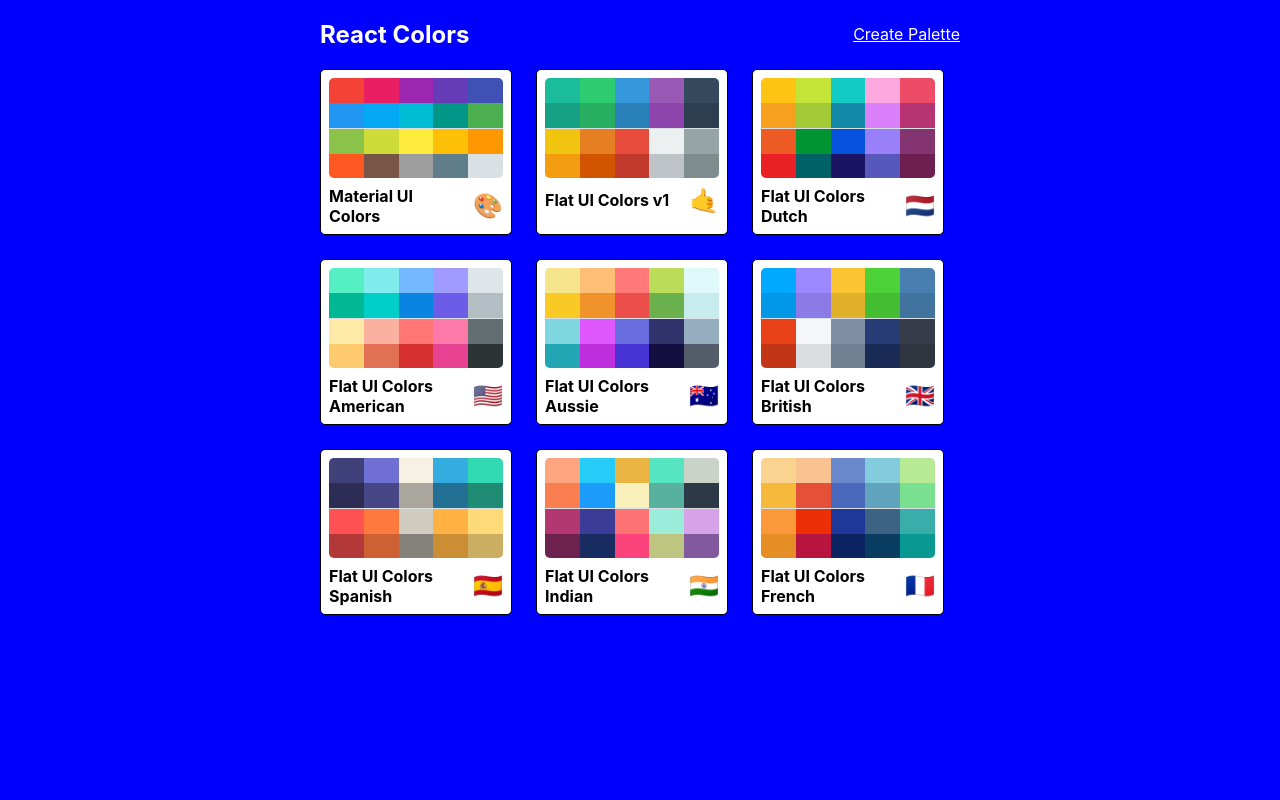
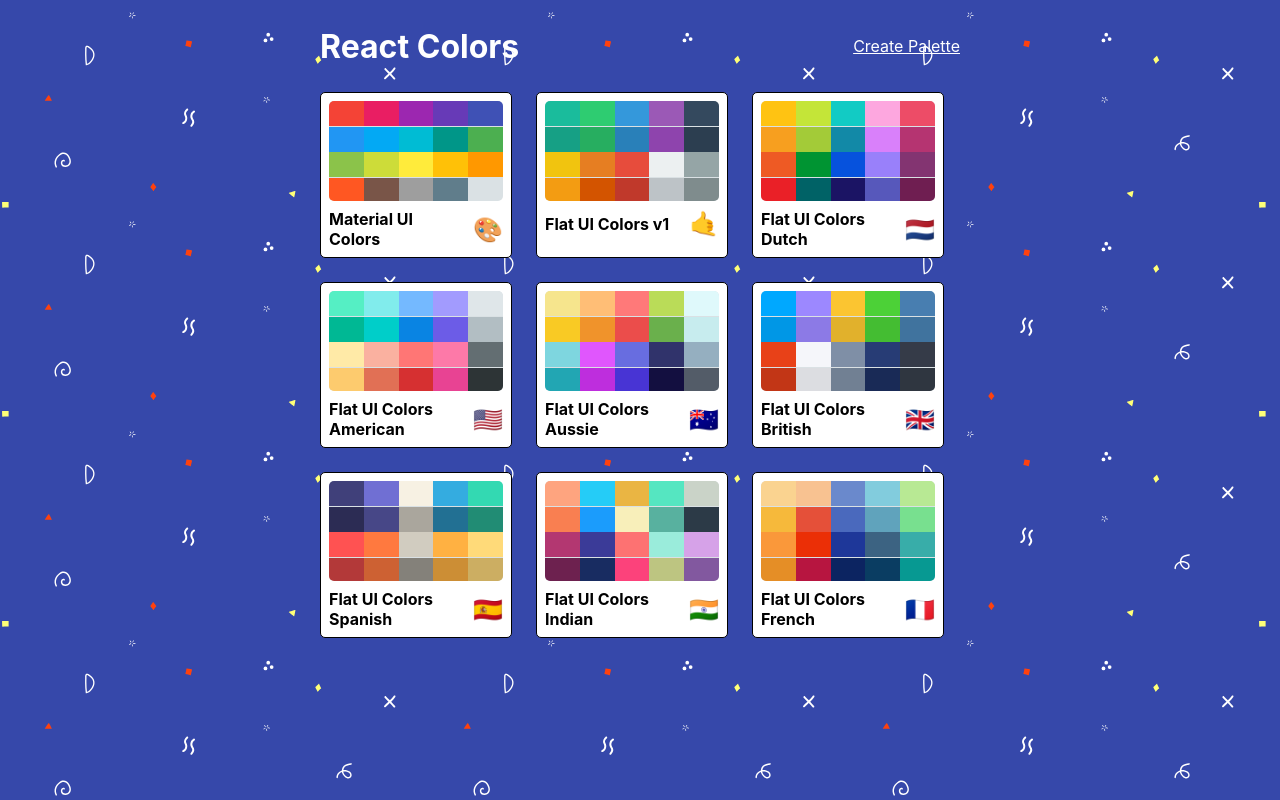
Before and after one commit to MichaelOgunsanmi/reactColorPalette, a React (Create React App) app: page / in a window 1280 px wide. Built offline with nearby package versions, Linux system fonts and the light colour scheme.

Commit message:
Added background SVG to PaletteList

```diff
--- a/src/PaletteList.js
+++ b/src/PaletteList.js
@@ -27,7 +27,7 @@
         <div className={classes.root}>
             <div className={classes.container}>
                 <nav className={classes.nav}>
-                    <h1>React Colors</h1>
+                    <h1 className={classes.heading}>React Colors</h1>
                     <Link to={'/palette/new'}>Create Palette</Link>
                 </nav>
                 <div className={classes.palettes}>
--- a/src/styles/PaletteListStyles.js
+++ b/src/styles/PaletteListStyles.js
@@ -1,12 +1,19 @@
 import sizes from "./mediaBreakPoints";
+import background from './background.svg';
+
 
 const styles = {
     root: {
-        backgroundColor: "blue",
         height: "100vh",
         display: "flex",
         alignItems: "flex-start",
-        justifyContent: "center"
+        justifyContent: "center",
+        backgroundColor: '#3648aa',
+        backgroundImage: `url(${background})`,
+        overflow: 'scroll'
+    },
+    heading: {
+        fontSize: '2rem'
     },
     container: {
         width: "50%",
```
Also changed, not shown: src/styles/background.svg (added).
